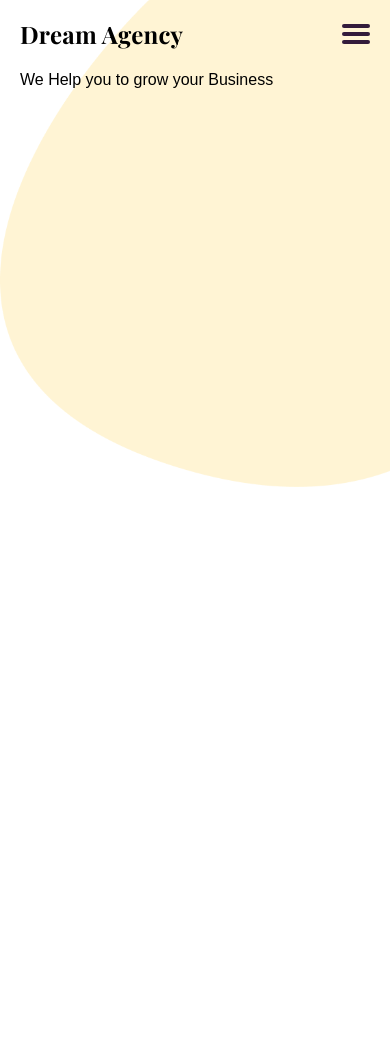
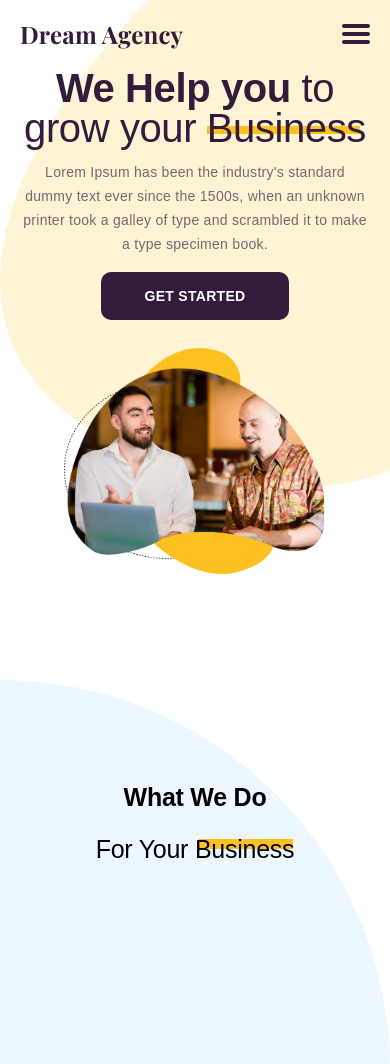
Before and after one commit to vikas-jakhar/dream-agency, a React (Create React App) app: page / in a window 390 px wide. Shown: the top 1064 px of the page. Before the commit the page ends 844 px from the top, so only its background shows below. Built offline with nearby package versions, Linux system fonts and the light colour scheme; a web font is replaced by a local one.

Commit message:
hero section padding update

```diff
--- a/src/App.css
+++ b/src/App.css
@@ -3,3 +3,9 @@
 * {
     font-family: "Hind Vadodara", sans-serif;
 }
+
+@media (min-width:1400px) {
+    .meeting-image {
+        @apply -mr-11
+    }
+}
--- a/src/App.js
+++ b/src/App.js
@@ -1,10 +1,12 @@
 import './App.css';
 import Hero from './components/home/Hero';
+import WhatWeDo from './components/home/WhatWeDo';
 
 function App() {
   return (
     <>
       <Hero />
+      <WhatWeDo />
     </>
   );
 }
--- a/src/components/common/Button.jsx
+++ b/src/components/common/Button.jsx
@@ -1,7 +1,7 @@
 const Button = ({ children, className = '', ...props }) => {
     return (
-        <button className={`overflow-hidden duration-300 ease-linear text-white hover:shadow-4xl z-[1] relative group bg-off-orange hover:text-off-orange ${className}`} {...props} >
-            <span className='font-lato font-bold relative z-10 group-hover:drop-shadow-3xl'>{children}</span>
+        <button className={`overflow-hidden duration-300 ease-linear rounded-[10px] text-white uppercase py-3 md:py-[19px] hover:shadow-4xl z-[1] relative group bg-off-black hover:text-off-black ${className}`} {...props} >
+            <span className='font-bold relative z-10 text-sm sm:text-custom-2xl sm:leading-7 tracking-[0.02em]'>{children}</span>
             <span className="h-0 w-0 duration-300 ease-linear -z-10 flex opacity-0 group-hover:opacity-100 absolute top-1/2 left-1/2 -translate-x-1/2 -translate-y-1/2 group-hover:rotate-180 group-hover:h-24 bg-white group-hover:w-[120%]"></span>
         </button>
     );
--- a/src/components/common/Header.jsx
+++ b/src/components/common/Header.jsx
@@ -33,18 +33,18 @@ const Header = () => {
                         ))}
                         <div className="flex items-center gap-6 sm:hidden">
                             {SOCIAL_MEDIA_DATA_LIST.map((items, index) => (
-                                <a key={index} href={items.url} target='_blank' rel="noreferrer" className='w-fit relative'>
+                                <a key={index} href={items.url} target='_blank' rel="noreferrer" className='w-fit relative group'>
                                     <Icon iconName={items.icon} className='top-1/2 left-1/2 absolute -translate-x-1/2 -translate-y-1/2 z-10' />
                                     <Icon iconName='brownEllipse' />
                                 </a>
                             ))}
                         </div>
                     </div>
-                    <a href="/" className="font-playfair text-2xl leading-7 tracking-[0.01em] font-bold lg:absolute lg:left-1/2 lg:-translate-x-1/2 lg:top-1/2 lg:-translate-y-1/2">Dream Agency</a>
+                    <a href="/" className="font-playfair text-2xl leading-7 text-off-black tracking-[0.01em] font-bold lg:absolute lg:left-1/2 lg:-translate-x-1/2 lg:top-1/2 lg:-translate-y-1/2">Dream Agency</a>
                     <div className="flex gap-6 items-center">
                         <div className="sm:flex items-center gap-6 hidden">
                             {SOCIAL_MEDIA_DATA_LIST.map((items, index) => (
-                                <a key={index} href={items.url} target='_blank' rel="noreferrer" className='w-fit relative'>
+                                <a key={index} href={items.url} target='_blank' rel="noreferrer" className='w-fit relative group'>
                                     <Icon iconName={items.icon} className='top-1/2 left-1/2 absolute -translate-x-1/2 -translate-y-1/2 z-10' />
                                     <Icon iconName='brownEllipse' />
                                 </a>
--- a/src/components/common/Heading.jsx
+++ b/src/components/common/Heading.jsx
@@ -1,6 +1,6 @@
 const Heading = ({
     reduceBelow = 1024,
-    maxFontSize = 40,
+    maxFontSize = 48,
     minFontSize = 25,
     className = '',
     children,
@@ -9,7 +9,7 @@ const Heading = ({
     const sizeReducer = (100 / reduceBelow) * maxFontSize;
 
     return (
-        <h2 {...props} style={{ fontSize: `clamp(${minFontSize}px, ${sizeReducer}vw, ${maxFontSize}px)` }} className={`${className} font-lora font-bold leading-8 sm:leading-9 md:leading-10 lg:leading-custom-3xl`}>
+        <h2 {...props} style={{ fontSize: `clamp(${minFontSize}px, ${sizeReducer}vw, ${maxFontSize}px)` }} className={`${className} font-bold leading-custom-xl -tracking-[0.01em]`}>
             {children}
         </h2>
     );
--- a/src/components/common/Paragraph.jsx
+++ b/src/components/common/Paragraph.jsx
@@ -1,7 +1,7 @@
 const Paragraph = ({
     reduceBelow = 768,
-    maxFontSize = 20,
-    minFontSize = 16,
+    maxFontSize = 17,
+    minFontSize = 14,
     className = '',
     children,
     ...props
@@ -9,7 +9,7 @@ const Paragraph = ({
     const sizeReducer = (100 / reduceBelow) * maxFontSize;
 
     return (
-        <p {...props} style={{ fontSize: `clamp(${minFontSize}px, ${sizeReducer}vw, ${maxFontSize}px)` }} className={`font-medium font-lato leading-6 md:leading-custom-2xl ${className}`}>
+        <p {...props} style={{ fontSize: `clamp(${minFontSize}px, ${sizeReducer}vw, ${maxFontSize}px)` }} className={`text-off-black opacity-65 font-normal leading-6 tracking-[0.02em] ${className}`}>
             {children}
         </p>
     );
--- /dev/null
+++ b/src/components/common/SecondHeading.jsx
@@ -0,0 +1,35 @@
+import React from 'react';
+
+const SecondHeading = ({
+    reduceBelow = 1024,
+    maxFontSize = 48,
+    minFontSize = 25,
+    className = '',
+    children,
+    ...props
+}) => {
+    const sizeReducer = (100 / reduceBelow) * maxFontSize;
+    const styledChildren = React.Children.map(children, (child) => {
+        if (typeof child === 'string') {
+            return child;
+        }
+        if (child.type === 'span') {
+            return React.cloneElement(child, {
+                className: `${child.props.className || ''} relative after:absolute after:left-1 after:w-[94.5%] after:h-2.5 after:bg-off-yellow after:bottom-3.5 after:-z-10`
+            });
+        }
+        return child;
+    });
+
+    return (
+        <h2
+            {...props}
+            style={{ fontSize: `clamp(${minFontSize}px, ${sizeReducer}vw, ${maxFontSize}px)` }}
+            className={`${className} font-light leading-custom-xl -tracking-[0.01em]`}
+        >
+            {styledChildren}
+        </h2>
+    );
+};
+
+export default SecondHeading;
--- a/src/components/home/Hero.jsx
+++ b/src/components/home/Hero.jsx
@@ -1,16 +1,22 @@
 import React from 'react'
 import Header from '../common/Header'
 import yellowEllipse from "../../assets/images/png/yellow-ellipse.png";
+import meeting from "../../assets/images/png/hero-meeting.png";
+import Paragraph from '../common/Paragraph';
+import Button from '../common/Button';
 
 const Hero = () => {
     return (
-        <div className='relative'>
+        <div className='relative max-w-[1920px] mx-auto w-full'>
             <Header />
             <div className="container relative z-10">
-                <div className="flex flex-row">
-                    <div className="">
-                        <h2><span>We Help you</span> to grow your Business</h2>
+                <div className="flex flex-col lg:flex-row justify-between items-center gap-7 xl:gap-2">
+                    <div className="max-w-[515px] w-full">
+                        <h2 className='xl:text-custom-3xl text-center lg:text-left sm:mb-5 mb-3 lg:mb-7 text-custom-40 leading-10 sm:text-6xl xl:leading-custom-2xl text-off-black font-light -tracking-[0.01em]'><span className='font-bold'>We Help you</span> to grow your <span className='relative after:absolute after:left-0 after:w-[96%] after:h-2 sm:after:h-5 after:bg-off-yellow after:bottom-4 xl:after:bottom-7 after:-z-10'>Business</span></h2>
+                        <Paragraph className='text-center lg:text-left'>Lorem Ipsum has been the industry's standard dummy text ever since the 1500s, when an unknown printer took a galley of type and scrambled it to make a type specimen book.</Paragraph>
+                        <Button className='lg:mt-8 md:mt-6 mt-4 px-11 md:px-[49.5px] mx-auto block lg:mx-0'>Get Started</Button>
                     </div>
+                    <img src={meeting} alt="meeting" className='max-w-[731px] w-9/12 lg:w-7/12 xl:w-full meeting-image' />
                 </div>
             </div>
             <img src={yellowEllipse} alt="yellowEllipse" className='top-0 right-0 absolute' />
--- /dev/null
+++ b/src/components/home/WhatWeDo.jsx
@@ -0,0 +1,19 @@
+import React from 'react'
+import Heading from '../common/Heading'
+import SecondHeading from '../common/SecondHeading'
+
+const WhatWeDo = () => {
+    return (
+        <div className='relative pt-24'>
+            <div className="max-w-[1920px] mx-auto w-full pt-24 mt-1.5">
+                <div className="container relative z-10">
+                    <Heading className='text-center'>What We Do</Heading>
+                    <SecondHeading className='text-center'>For Your <span>Business</span></SecondHeading>
+                </div>
+            </div>
+            <div className="top-[106px] absolute z-[1] bg-off-blue h-[578px] rounded-tr-[400px] w-full xl:right-[calc((100vw-1340px)/2+57px)]"></div>
+        </div>
+    )
+}
+
+export default WhatWeDo
--- a/tailwind.config.js
+++ b/tailwind.config.js
@@ -15,12 +15,29 @@ module.exports = {
           'sm': "640px",
           'md': "768px",
           'lg': "1024px",
-          'xl': "1340px",
+          'xl': "1280px",
+          '2xl': "1340px",
         },
       },
       colors: {
         'off-black': "#331B3B",
         'off-yellow': "#FDC221",
+        'off-blue': "#ECF7FF",
+      },
+      fontSize: {
+        'custom-2xl': "17px",
+        'custom-40': "40px",
+        'custom-3xl': "87px",
+      },
+      lineHeight: {
+        'custom-xl': "51.2px",
+        'custom-2xl': "86.83px",
+      },
+      dropShadow: {
+        '3xl': "0px 0px 2px #FDC221",
+      },
+      boxShadow: {
+        '4xl': "0px 0px 0px 2px #331B3B, 2px 2px 0px 2px #FFFFFF, 4px 4px 0px 2px #FDC221",
       },
     },
   },
```
Also changed, not shown: src/components/common/Icons.jsx (+9 -9 lines), src/assets/images/png/hero-meeting.png (added).
